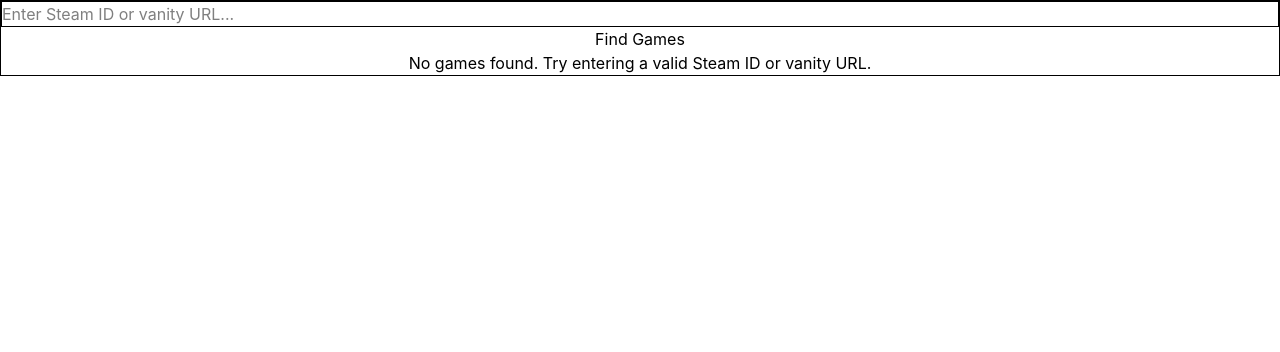
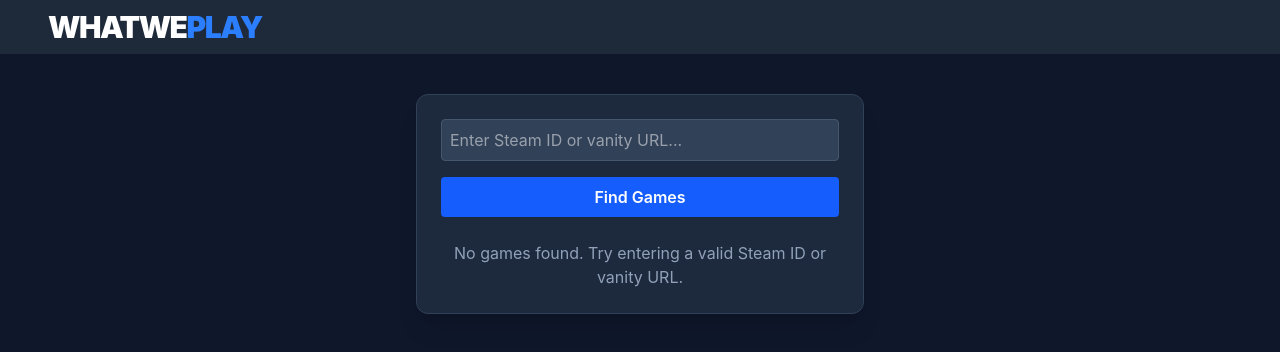
Before and after one commit to Matko223/whatweplay, a React app in the folder frontend/: page / in a window 1280 px wide. Shown: the top 352 px of the page. Built offline with nearby package versions, Linux system fonts and the light colour scheme; the HTML template or start-up script is replaced by a standard one.

Commit message:
Add navbar

```diff
--- a/frontend/src/App.jsx
+++ b/frontend/src/App.jsx
@@ -1,8 +1,10 @@
+import Navbar from './components/Navbar'
 import Home from './pages/Home'
 
 function App() {
   return (
     <div className="min-h-screen bg-slate-900">
+      <Navbar />
       <Home />
     </div>
   )
--- /dev/null
+++ b/frontend/src/components/Navbar.jsx
@@ -0,0 +1,13 @@
+import React from "react";
+
+function Navbar() {
+  return (
+    <nav className="bg-gray-800 text-white px-12 py-3 mx-auto flex items-center">
+        <span className="text-3xl font-black tracking-tighter leading-none uppercase flex-1">
+              WhatWe<span className="text-blue-500">Play</span>
+        </span>
+    </nav>
+  );
+}
+
+export default Navbar;``
--- a/frontend/src/index.css
+++ b/frontend/src/index.css
@@ -1,14 +1,7 @@
-@import "tailwindcss/preflight";
+@import "tailwindcss";
 @tailwind utilities;
 
-* {
-  margin: 0;
-  padding: 0;
-  box-sizing: border-box;
+body {
+  @apply antialiased bg-slate-900;
+  font-family: -apple-system, BlinkMacSystemFont, 'Segoe UI', Roboto, sans-serif;
 }
-
-body {
-  font-family: -apple-system, BlinkMacSystemFont, 'Segoe UI', 'Roboto', 'Oxygen', 'Ubuntu', 'Cantarell', sans-serif;
-  -webkit-font-smoothing: antialiased;
-  -moz-osx-font-smoothing: grayscale;
-}
```
